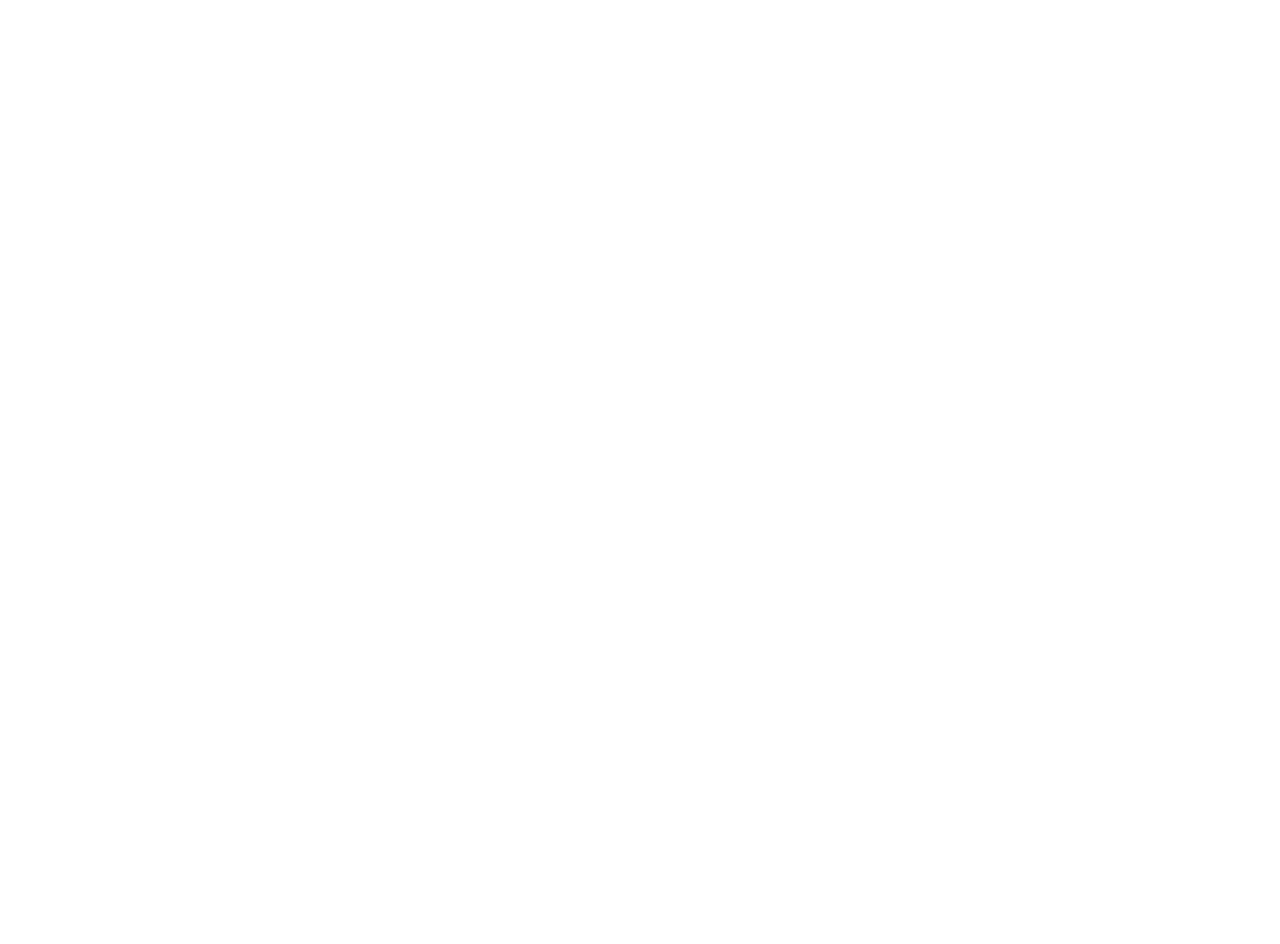
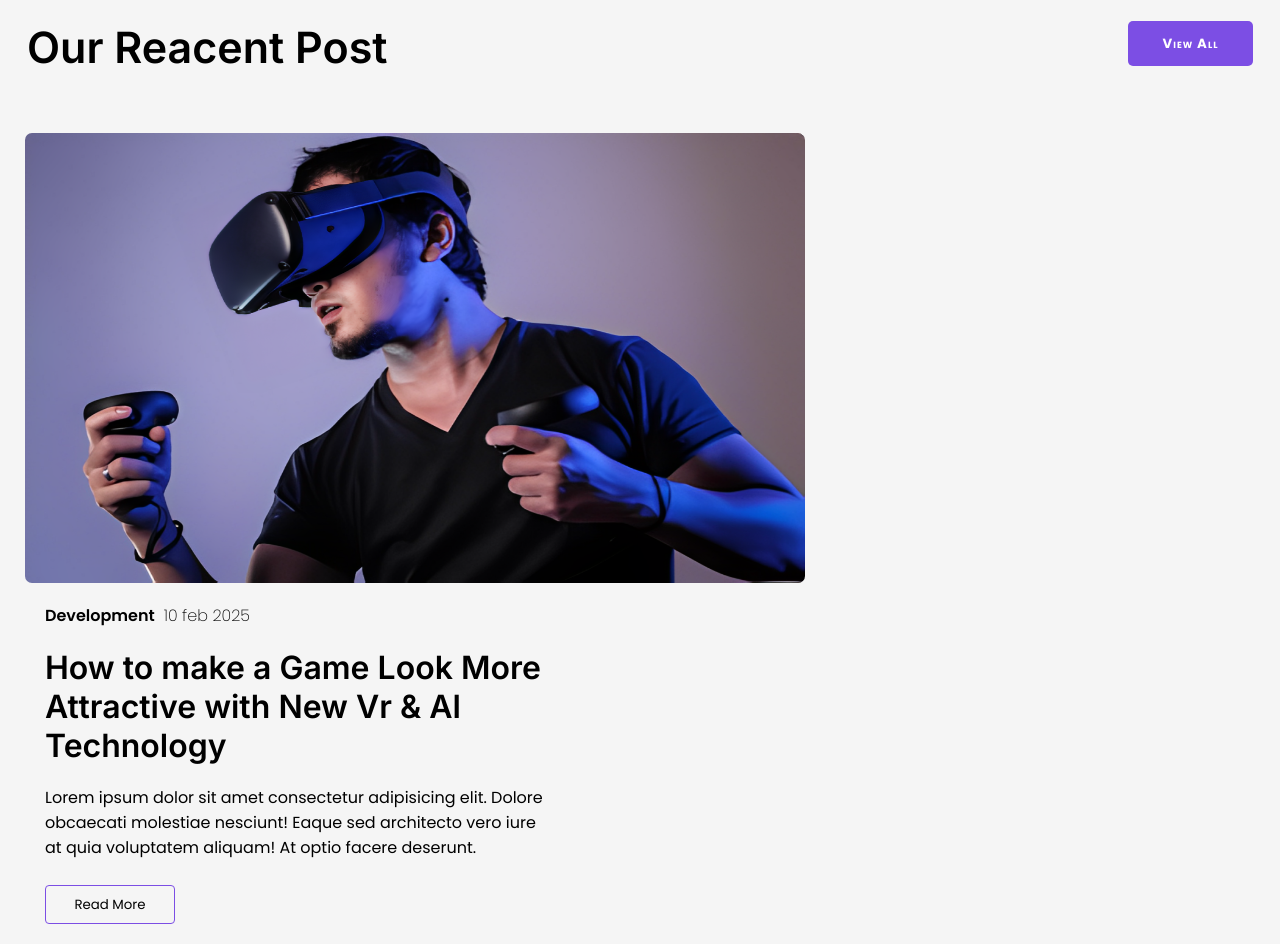
Before and after one commit to moizawan07/Blog-App-r5, a React (Vite) app: page / in a window 1280 px wide. Shown: the part 1280-2224 px from the top of the page. Before the commit the page ends 1241 px from the top, so only its background shows below. Built offline with nearby package versions, Linux system fonts and the light colour scheme.

Commit message:
Section3_add

```diff
--- a/src/App.css
+++ b/src/App.css
@@ -4,6 +4,11 @@
 :root{
   --purple: #7C4EE4
 }
+
+body{
+  background-color: whitesmoke;
+}
+
 *{
   margin: 0;
   padding: 0;
--- a/src/App.jsx
+++ b/src/App.jsx
@@ -2,6 +2,8 @@
 import Header from './components/header/Header';
 import HeroSection from './components/heroSection/HeroSection';
 import Section2 from './components/section2/Section2';
+import Section3 from './components/section3/Section3';
+import SingleLine from './components/singleLine/SigleLine';
 
 function App() {
 
@@ -9,8 +11,18 @@
     <>
 
       <Header />        {/* Header Component */}
+
       <HeroSection />   {/* HeroSection Component */}
-      <Section2 />      {/* Section2 Component */}
+
+      <Section2
+         mainClass='section2-container'
+         leftClass='s2left-con'
+         rightClass='s2right-con'
+      />      {/* Section2 Component */}
+
+      <SingleLine heading='Our Reacent Post'/>    {/* Section2 Component */}
+
+      <Section3 />      {/* Section3 Component */}
 
     </>
   )
--- a/src/components/heroSection/heroSection.css
+++ b/src/components/heroSection/heroSection.css
@@ -13,7 +13,6 @@
 
 .heroLeft-con{
     width: 680px;
-    /* border: 1px solid white; */
     padding-left: 40px;
 }
 .heroLeft-con h4{
--- a/src/components/section2/Section2.jsx
+++ b/src/components/section2/Section2.jsx
@@ -2,14 +2,14 @@
 import Bimg from '../../assets/section2Bigimg.png'
 import Button from '../button/Button'
 
-function Section2(){
+function Section2({mainClass,leftClass,rightClass}){
   return(
     <>
-       <div className="section2-container">
-          <div className="s2left-con">
+       <div className={mainClass}>
+          <div className={leftClass}>
              <img src={Bimg} alt="bigImage"/>
           </div>
-          <div className="s2right-con">
+          <div className={rightClass}>
             <p>
                 <span className='span1'>Development</span>
                 <span  className='span2'>10 feb 2025</span>
--- a/src/components/section2/section2.css
+++ b/src/components/section2/section2.css
@@ -19,7 +19,7 @@
     padding-inline: 25px;
     padding-block: 20px;
     position: absolute;
-    bottom: 15px;
+    bottom: -10px;
     right: 25px;
     background-color: white;
     border-radius: 7px;
--- /dev/null
+++ b/src/components/section3/Section3.jsx
@@ -0,0 +1,16 @@
+import './section3.css'
+import Section2 from "../section2/Section2";
+
+
+function Section3(){
+    return(
+        <>
+          <Section2
+             mainClass='section3-container'
+             leftClass='s3left-con'
+             rightClass='s3right-con'
+          />
+        </>
+    )
+}
+export default Section3;
--- /dev/null
+++ b/src/components/section3/section3.css
@@ -0,0 +1,48 @@
+.section3-container{
+    width: 100%;
+    padding-inline: 25px;
+    display: flex;
+    justify-content: space-between;
+    flex-wrap: wrap;
+}
+
+.s3left-con{
+    width: 780px;
+    height: 450px;
+}
+.s3left-con img{
+    width: 100%;
+    height: 100%;
+    border-radius: 7px;
+}
+.s3right-con{
+    width: 550px;
+    /* background-color: white; */
+    padding-block: 20px;
+    padding-inline: 20px;
+    border-radius: 10px;
+}
+
+.s3right-con p .span1{
+    font-weight: 600;
+    margin-right: 9px;
+}
+.s3right-con p .span2{
+    font-weight: 250;
+}
+.s3right-con h1{
+    margin-block: 20px;
+    font-family: "Inter", sans-serif;
+    font-weight: 600;
+}
+.s3right-con button{
+    margin-top: 25px;
+    width: 130px;
+    height: 39px;
+    border: 1px solid var(--purple);
+    background-color: transparent;
+    border-radius: 4px;
+}
+
+
+/* Media Query Start For All the Devices */
--- /dev/null
+++ b/src/components/singleLine/SigleLine.jsx
@@ -0,0 +1,14 @@
+import './singleline.css'
+import Button from '../button/Button'
+
+function SingleLine ({heading}){
+    return(
+        <>
+           <div className="singleline-main">
+               <h1>{heading}</h1>
+               <Button btnName='View All' />
+           </div>
+        </>
+    )
+}
+export default SingleLine;
--- /dev/null
+++ b/src/components/singleLine/singleline.css
@@ -0,0 +1,22 @@
+.singleline-main{
+    display: flex;
+    justify-content: space-between;
+    padding-inline: 27px;
+    padding-block: 60px;
+}
+.singleline-main h1{
+    font-weight: 550;
+    font-size: 43px;
+    font-family: "Inter", sans-serif;
+}
+.singleline-main button{
+    width: 125px;
+    height: 45px;
+    color: white;
+    font-variant: small-caps;
+    background-color: var(--purple);
+    border-radius: 5px;
+    border: none;
+    font-weight: bolder;
+    letter-spacing: 1px;
+}
```
